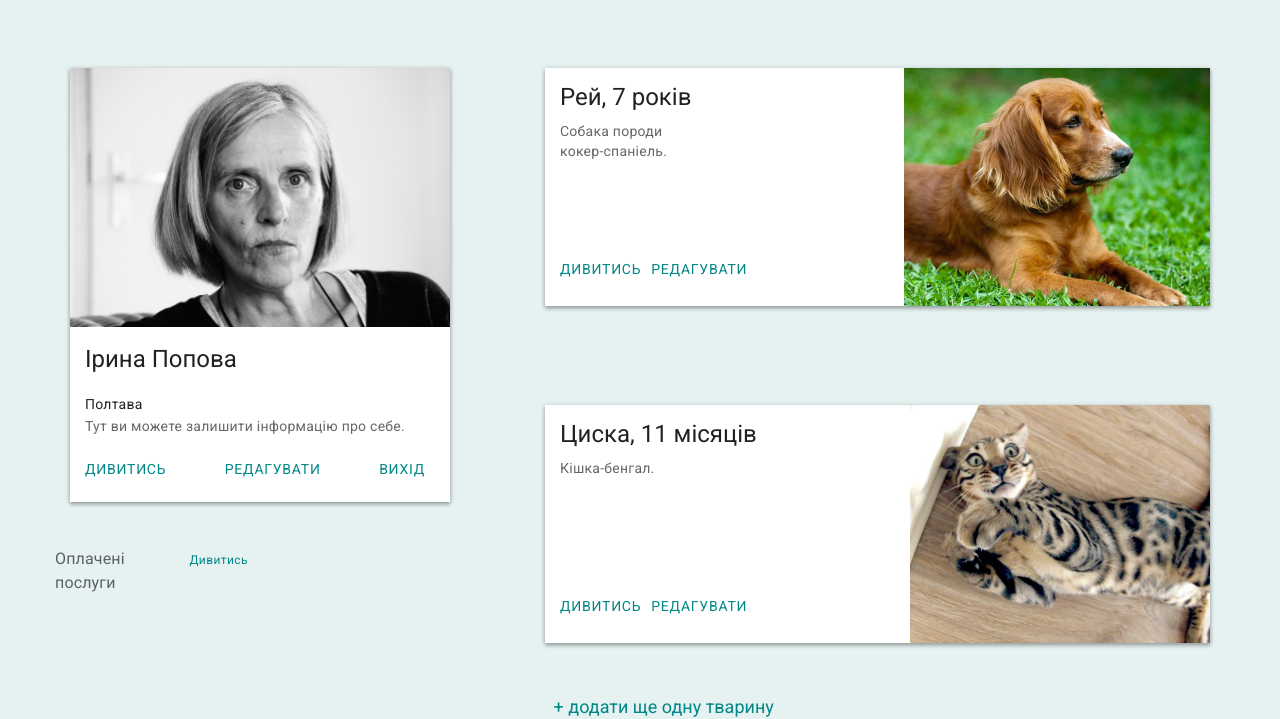
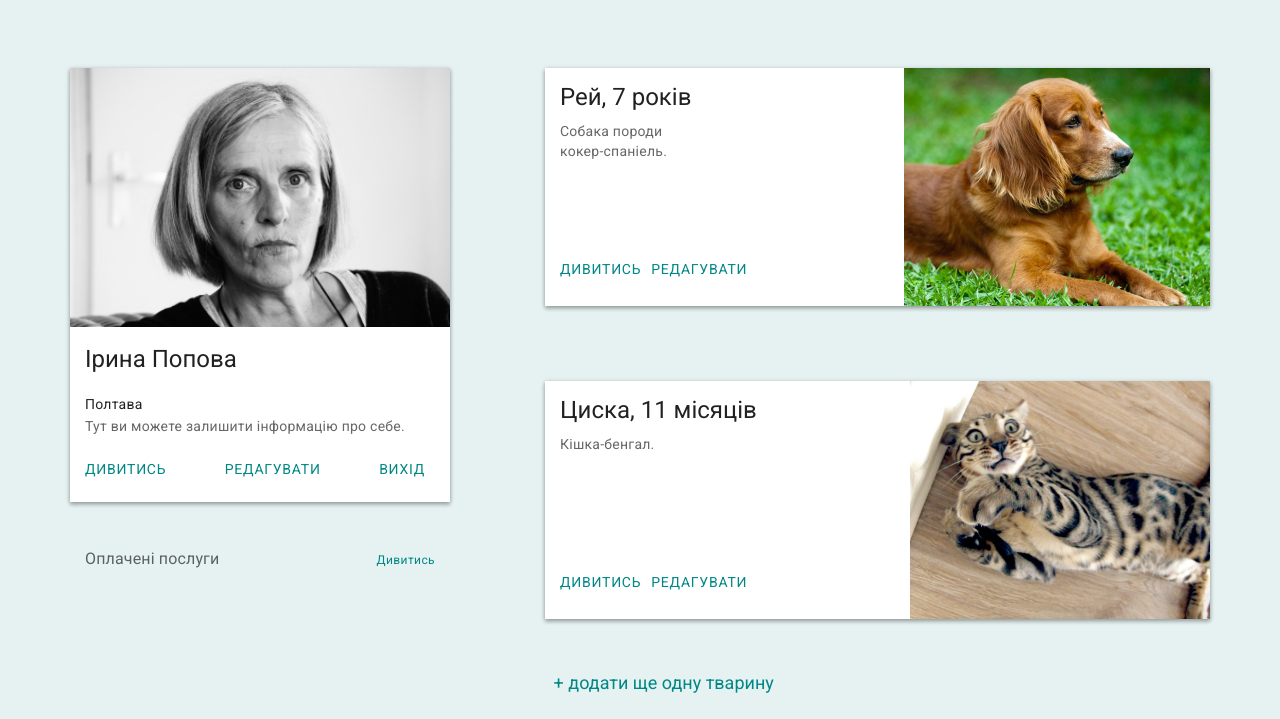
Before and after one commit to andreyarnapolin/PetsHotel, a website: page app/account.html in a window 1280 px wide. Shown: the part 88-807 px from the top of the page. Drawn offline with Linux system fonts and the light colour scheme; files whose address does not match are found by name.

Commit message:
small fix

```diff
--- a/app/account.html
+++ b/app/account.html
@@ -130,11 +130,10 @@
             <img src="images/rey__mobile.jpg" alt="rey" class="rey-mobile" />
           </div>
         </div>
-        <div class="row">
-          <div class="account__bottom">
-            <p class="account__text">Оплачені послуги</p>
-            <a href="#" class="account__link-bottom">Дивитись</a>
-          </div>
+
+        <div class="account__bottom col-lg-4 col-12">
+          <p class="account__text">Оплачені послуги</p>
+          <a href="#" class="account__link-bottom">Дивитись</a>
         </div>
 
         <div
```
